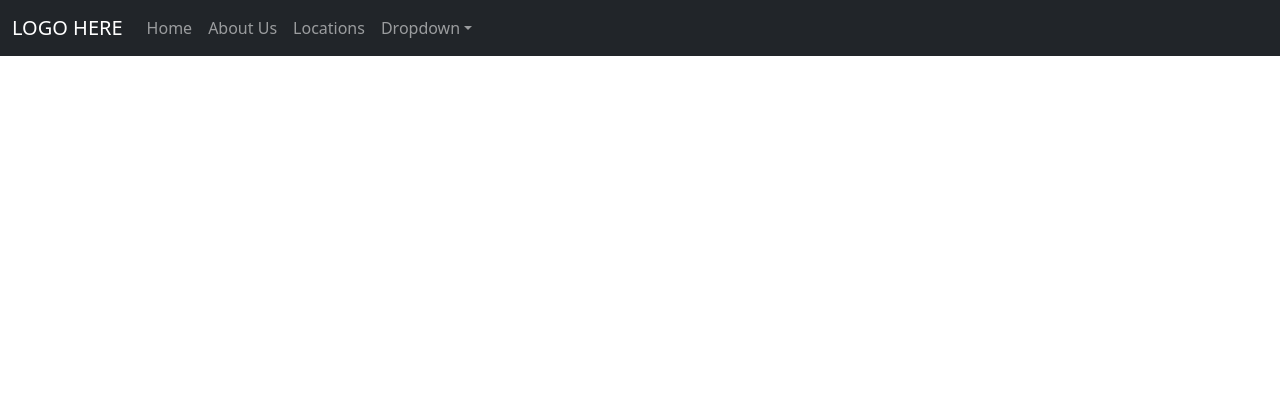
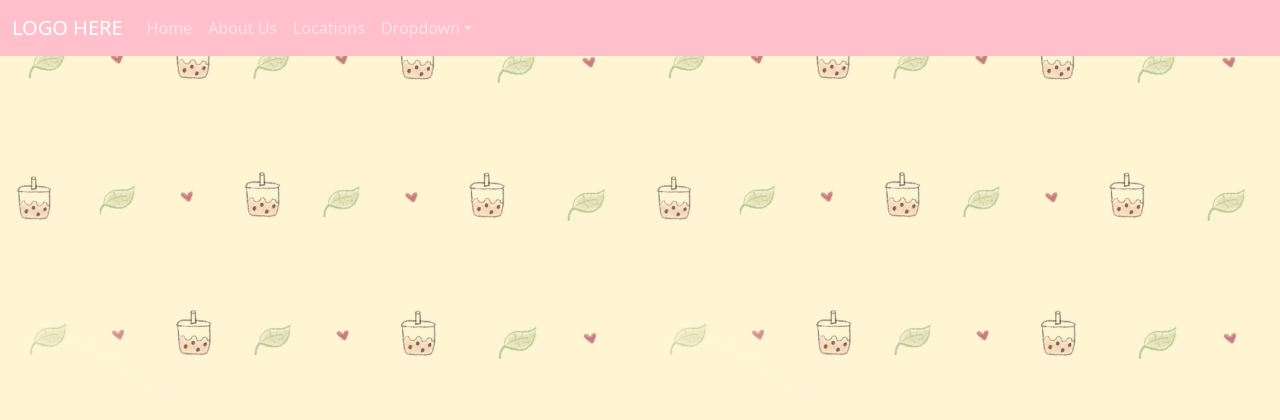
Before and after one commit to dithizac000/team-charm, a PHP site: page /views/header.html in a window 1280 px wide. Shown: the top 420 px of the page. Run offline with PHP 8.4, Linux system fonts and the light colour scheme.

Commit message:
styled the nav bar some more and set the background image of home page

```diff
--- a/styles/style.css
+++ b/styles/style.css
@@ -1,4 +1,10 @@
 
 body {
-    background-image: url("http://jgonzalez.greenriverdev.com/328/team-charm/images/bobaBakcground.jpg");
+    background-image: url("http://jgonzalez.greenriverdev.com/328/team-charm/images/bobaBackground.jpg");
+    background-size: 50%;
+
 }
+
+nav.navbar.navbar-expand-sm.text-white.navbar-dark {
+    background-color: pink;
+}
--- a/views/header.html
+++ b/views/header.html
@@ -10,11 +10,11 @@
   <!-- Bootstrap CSS -->
   <link href="https://cdn.jsdelivr.net/npm/bootstrap@5.1.3/dist/css/bootstrap.min.css" rel="stylesheet" integrity="sha384-1BmE4kWBq78iYhFldvKuhfTAU6auU8tT94WrHftjDbrCEXSU1oBoqyl2QvZ6jIW3" crossorigin="anonymous">
 
-  <link rel="stylesheet" href="styles/styles.css">
+  <link rel="stylesheet" href="styles/style.css">
   <title>Boba Charm Nav Bar</title>
 
   <!-- Navigation Bar from W3Schools https://www.w3schools.com/bootstrap5/tryit.asp?filename=trybs_navbar_dropdown&stacked=h-->
-  <nav class="navbar navbar-expand-sm bg-dark navbar-dark">
+  <nav class="navbar navbar-expand-sm text-white navbar-dark">
     <div class="container-fluid">
       <a class="navbar-brand" href="328/team-charm"> LOGO HERE
         <!--<img src="images/app-logo.png" id="logo" alt="Boba Charm Logo">-->
--- a/views/home.html
+++ b/views/home.html
@@ -1,4 +1,3 @@
-
 
 <include href="views/header.html"></include>
 
```
Also changed, not shown: 1 other file.
